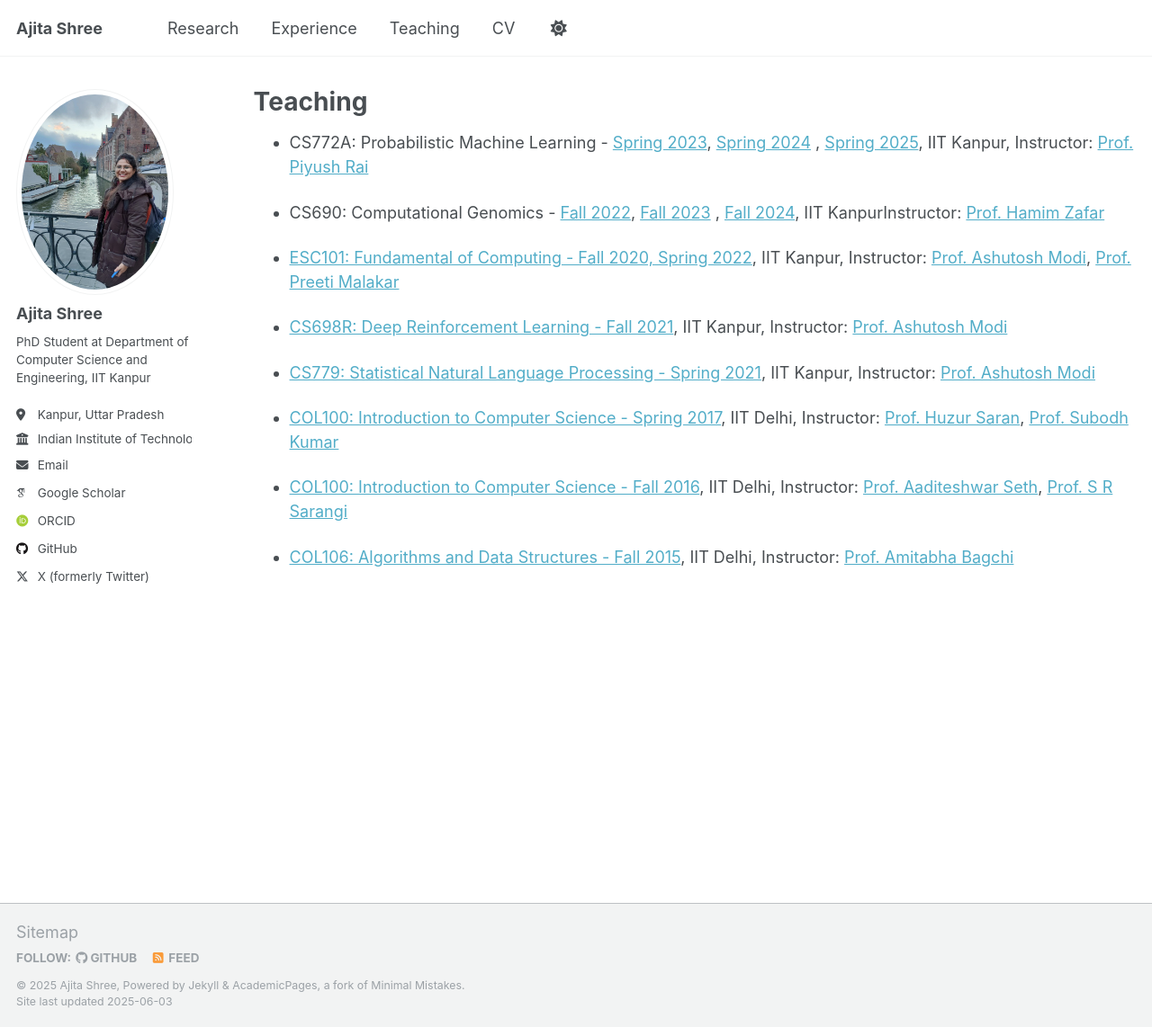
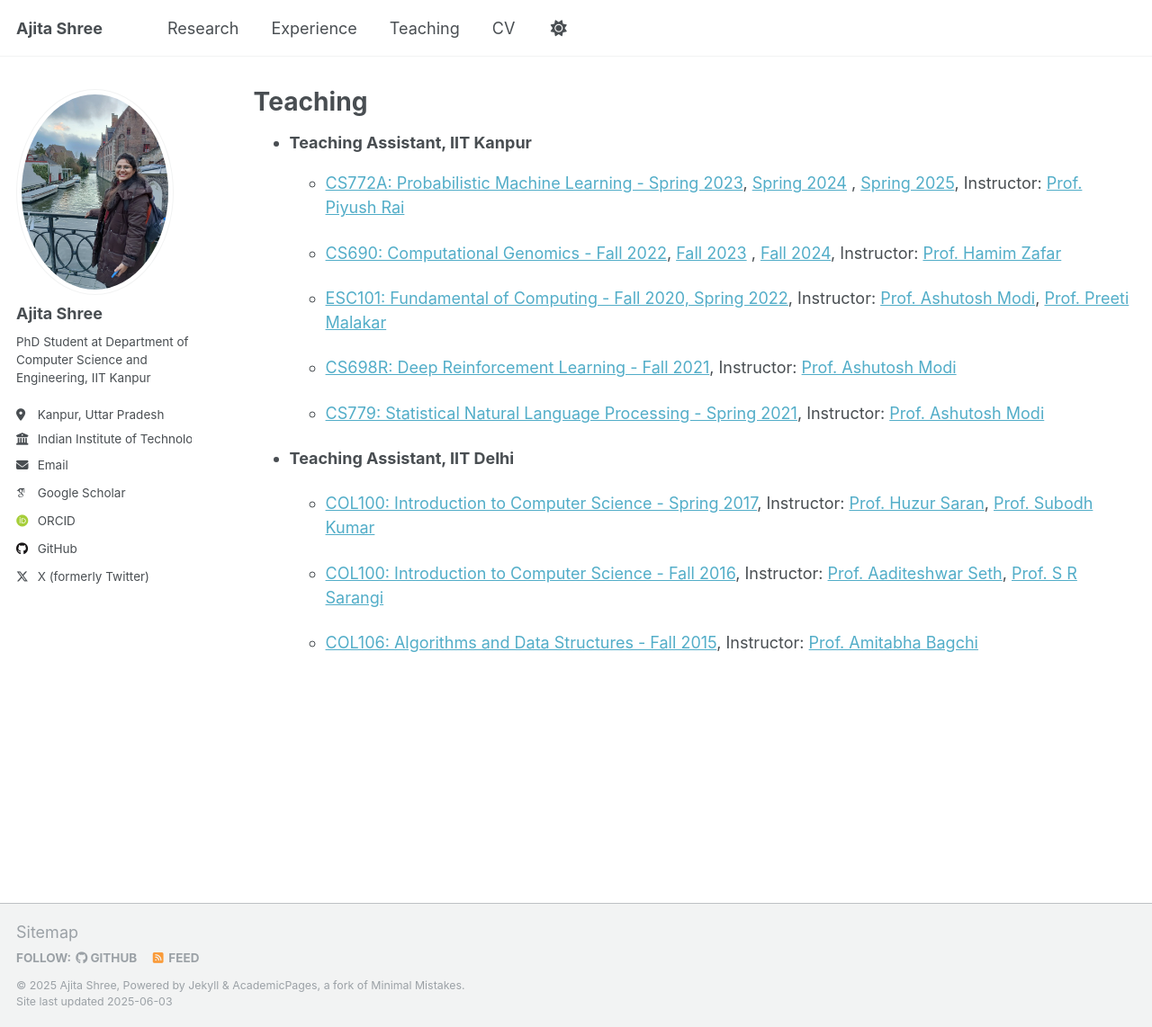
Before and after one commit to ajitashree/ajitashree.github.io, a Jekyll site: the page built from _pages/teaching.md, in a window 1280 px wide and 1142 px high. Shown: the whole window at 90% size. Built offline with Jekyll 4.4.1, drawn with Linux system fonts in a browser that asks for light colours; some web fonts are replaced.

Commit message:
experience_

```diff
--- a/_pages/teaching.md
+++ b/_pages/teaching.md
@@ -9,18 +9,21 @@ author_profile: true
 {% include base_path %}
 
 
-* CS772A: Probabilistic Machine Learning - [Spring 2023](https://web.cse.iitk.ac.in/users/piyush/courses/pml_spring23/pml.html), [Spring 2024](https://web.cse.iitk.ac.in/users/piyush/courses/pml_spring24/pml.html) , [Spring 2025](https://www.cse.iitk.ac.in/users/piyush/courses/pml_spring25/pml.html), IIT Kanpur, Instructor: [Prof. Piyush Rai](https://www.cse.iitk.ac.in/users/piyush/)
+* **Teaching Assistant, IIT Kanpur**
+    * [CS772A: Probabilistic Machine Learning - Spring 2023](https://web.cse.iitk.ac.in/users/piyush/courses/pml_spring23/pml.html), [Spring 2024](https://web.cse.iitk.ac.in/users/piyush/courses/pml_spring24/pml.html) , [Spring 2025](https://www.cse.iitk.ac.in/users/piyush/courses/pml_spring25/pml.html), Instructor: [Prof. Piyush Rai](https://www.cse.iitk.ac.in/users/piyush/)
 
-* CS690: Computational Genomics - [Fall 2022](https://sites.google.com/view/cs690-2022/logistics), [Fall 2023](https://sites.google.com/view/cs690-2023/logistics) , [Fall 2024](https://sites.google.com/view/cs690-2024/logistics), IIT KanpurInstructor: [Prof. Hamim Zafar](https://hamimzafar.wixsite.com/home)
+    * [CS690: Computational Genomics - Fall 2022](https://sites.google.com/view/cs690-2022/logistics), [Fall 2023](https://sites.google.com/view/cs690-2023/logistics) , [Fall 2024](https://sites.google.com/view/cs690-2024/logistics), Instructor: [Prof. Hamim Zafar](https://hamimzafar.wixsite.com/home)
 
-* [ESC101: Fundamental of Computing - Fall 2020, Spring 2022](https://web.cse.iitk.ac.in/users/pmalakar/esc101/#resources), IIT Kanpur, Instructor: [Prof. Ashutosh Modi](https://ashutosh-modi.github.io/), [Prof. Preeti Malakar](https://www.cse.iitk.ac.in/users/pmalakar/)
+    * [ESC101: Fundamental of Computing - Fall 2020, Spring 2022](https://web.cse.iitk.ac.in/users/pmalakar/esc101/#resources), Instructor: [Prof. Ashutosh Modi](https://ashutosh-modi.github.io/), [Prof. Preeti Malakar](https://www.cse.iitk.ac.in/users/pmalakar/)
 
-* [CS698R: Deep Reinforcement Learning - Fall 2021](https://ashutosh-modi.github.io/teaching/CS698R-Fall2021.html), IIT Kanpur, Instructor: [Prof. Ashutosh Modi](https://ashutosh-modi.github.io/)
+    * [CS698R: Deep Reinforcement Learning - Fall 2021](https://ashutosh-modi.github.io/teaching/CS698R-Fall2021.html), Instructor: [Prof. Ashutosh Modi](https://ashutosh-modi.github.io/)
 
-* [CS779: Statistical Natural Language Processing - Spring 2021](https://ashutosh-modi.github.io/teaching/CS779-Spring2021.html), IIT Kanpur, Instructor: [Prof. Ashutosh Modi](https://ashutosh-modi.github.io/)
+    * [CS779: Statistical Natural Language Processing - Spring 2021](https://ashutosh-modi.github.io/teaching/CS779-Spring2021.html), Instructor: [Prof. Ashutosh Modi](https://ashutosh-modi.github.io/)
 
-* [COL100: Introduction to Computer Science - Spring 2017](https://www.cse.iitd.ac.in/~himani/COL100/), IIT Delhi, Instructor: [Prof. Huzur Saran](https://www.cse.iitd.ac.in/~saran/), [Prof. Subodh Kumar](https://www.cse.iitd.ac.in/~subodh/)
+* **Teaching Assistant, IIT Delhi**
 
-* [COL100: Introduction to Computer Science - Fall 2016](https://www.cse.iitd.ernet.in/~hameedah/col100/), IIT Delhi, Instructor: [Prof. Aaditeshwar Seth](https://www.cse.iitd.ac.in/~aseth/), [Prof. S R Sarangi](https://www.cse.iitd.ac.in/~srsarangi/)
+    * [COL100: Introduction to Computer Science - Spring 2017](https://www.cse.iitd.ac.in/~himani/COL100/), Instructor: [Prof. Huzur Saran](https://www.cse.iitd.ac.in/~saran/), [Prof. Subodh Kumar](https://www.cse.iitd.ac.in/~subodh/)
 
-* [COL106: Algorithms and Data Structures - Fall 2015](https://www.cse.iitd.ac.in/~bagchi/courses/COL106_15-16/), IIT Delhi, Instructor: [Prof. Amitabha Bagchi](https://www.cse.iitd.ac.in/~bagchi/)
+    * [COL100: Introduction to Computer Science - Fall 2016](https://www.cse.iitd.ernet.in/~hameedah/col100/), Instructor: [Prof. Aaditeshwar Seth](https://www.cse.iitd.ac.in/~aseth/), [Prof. S R Sarangi](https://www.cse.iitd.ac.in/~srsarangi/)
+
+    * [COL106: Algorithms and Data Structures - Fall 2015](https://www.cse.iitd.ac.in/~bagchi/courses/COL106_15-16/), Instructor: [Prof. Amitabha Bagchi](https://www.cse.iitd.ac.in/~bagchi/)
```
